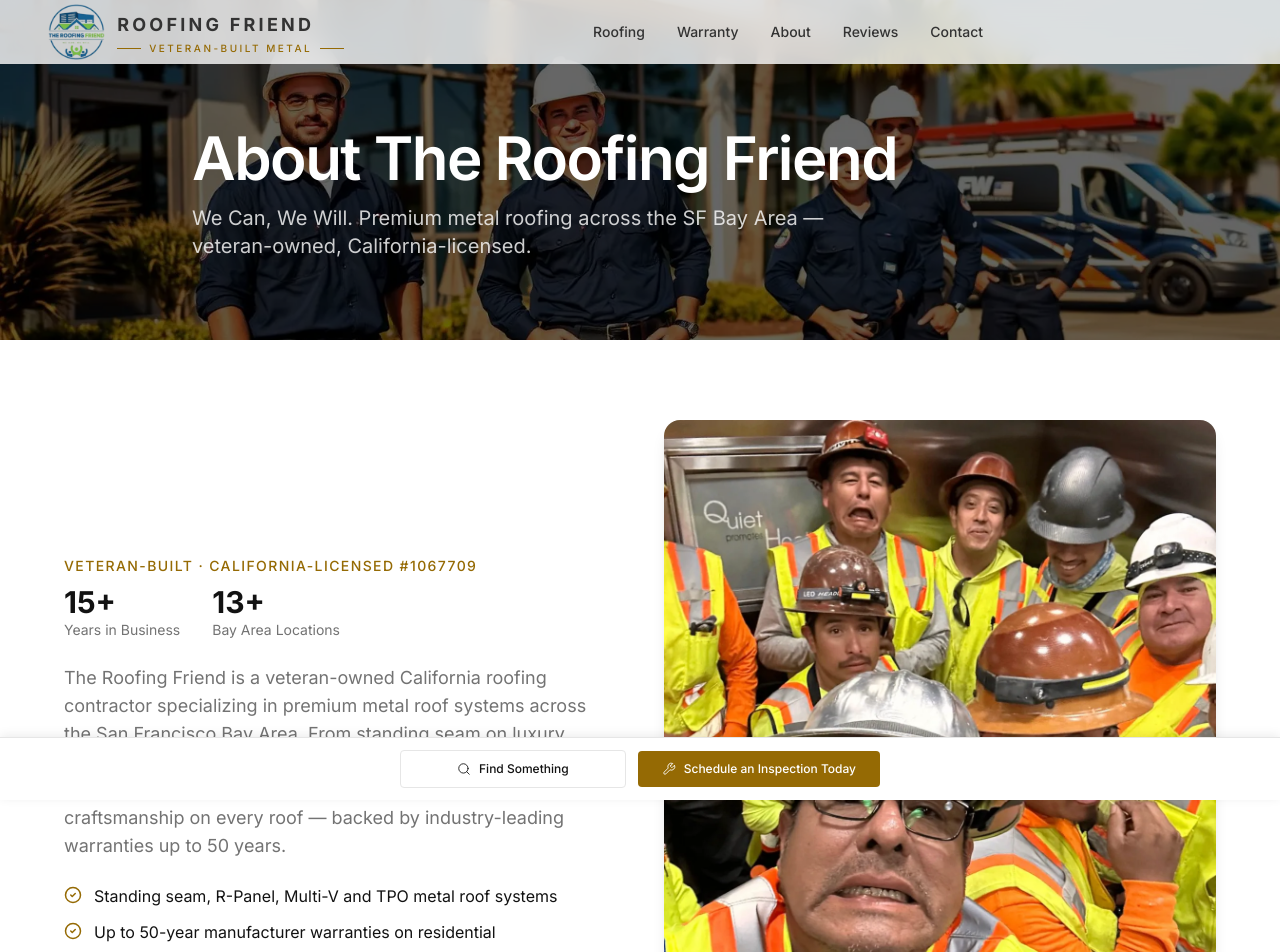
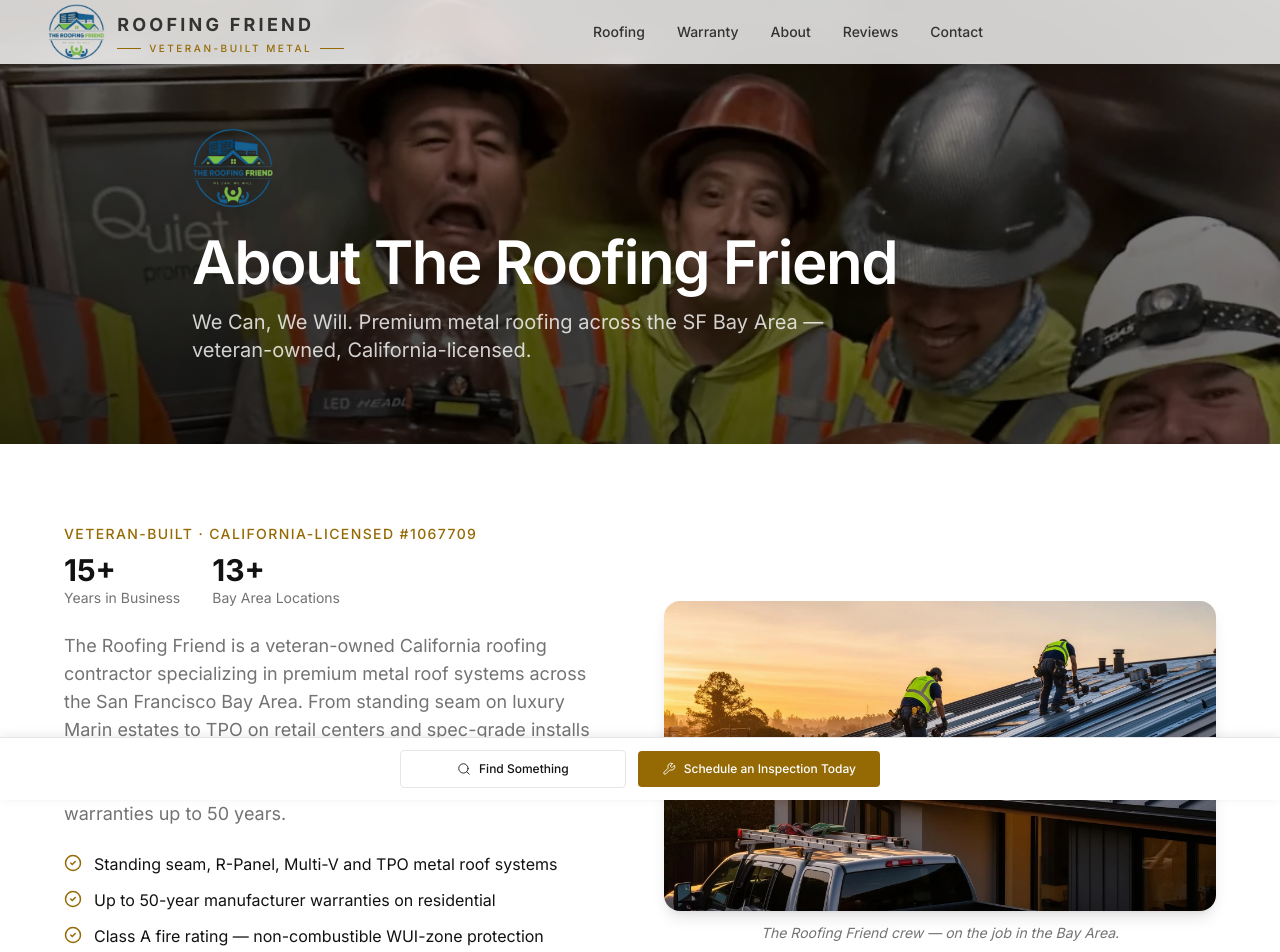
Before and after one commit to FastFix-SF/roofingfriend-public-site, a React (Vite) app: page /about in a window 1280 px wide. Shown: the top 952 px of the page. Built offline with nearby package versions, Linux system fonts and the light colour scheme; the HTML template or start-up script is replaced by a standard one.

Commit message:
Changes
Co-authored-by: FastFix-SF <175277815+FastFix-SF@users.noreply.github.com>

```diff
--- a/src/pages/About.tsx
+++ b/src/pages/About.tsx
@@ -7,10 +7,12 @@ import BottomBar from "@/components/BottomBar";
 import Footer from "@/components/Footer";
 import { cities } from "@/lib/cities-data";
 import ctaAbout from "@/assets/cta-about.jpg";
-import heroAbout from "@/assets/hero-about.jpg";
-import heroAboutWebp from "@/assets/hero-about.webp";
-import aboutCrew from "@/assets/about-crew.jpg";
-import aboutCrewWebp from "@/assets/about-crew.webp";
+import heroCrew from "@/assets/about-crew.jpg";
+import heroCrewWebp from "@/assets/about-crew.webp";
+import aboutJobsite from "@/assets/about-team-jobsite.jpg";
+import aboutJobsiteWebp from "@/assets/about-team-jobsite.webp";
+import roofingFriendLogo from "@/assets/roofing-friend-logo.png";
+import roofingFriendLogoWebp from "@/assets/roofing-friend-logo.webp";
 
 const stats = [
   { value: "500+", label: "Bay Area Roofs", sub: "Residential, commercial & government", icon: Briefcase },
@@ -34,7 +36,7 @@ const About = () => (
       <title>About | The Roofing Friend</title>
       <meta name="description" content="The Roofing Friend — veteran-owned California metal roofing contractor serving the San Francisco Bay Area with standing seam, R-Panel, Multi-V & TPO systems." />
       <link rel="canonical" href="https://theroof.info/about" />
-      <link rel="preload" as="image" href={heroAboutWebp} type="image/webp" fetchPriority="high" />
+      <link rel="preload" as="image" href={heroCrewWebp} type="image/webp" fetchPriority="high" />
       <meta property="og:title" content="About | The Roofing Friend" />
       <meta property="og:description" content="Veteran-owned California metal roofing contractor serving the San Francisco Bay Area." />
       <meta property="og:url" content="https://theroof.info/about" />
@@ -54,7 +56,15 @@ const About = () => (
     </Helmet>
 
     <Navbar />
-    <ServiceHero title="About The Roofing Friend" tagline="We Can, We Will. Premium metal roofing across the SF Bay Area — veteran-owned, California-licensed." backgroundImage={heroAbout} backgroundImageWebp={heroAboutWebp} />
+    <ServiceHero
+      title="About The Roofing Friend"
+      tagline="We Can, We Will. Premium metal roofing across the SF Bay Area — veteran-owned, California-licensed."
+      backgroundImage={heroCrew}
+      backgroundImageWebp={heroCrewWebp}
+      backgroundImageClassName="object-top"
+      overlayClassName="bg-gradient-to-tr from-black/85 via-black/60 to-black/40"
+      logo={{ src: roofingFriendLogo, webp: roofingFriendLogoWebp, alt: "The Roofing Friend logo" }}
+    />
 
     {/* Mission */}
     <section className="py-16 md:py-20 px-6 lg:px-12 bg-background">
@@ -85,14 +95,14 @@ const About = () => (
         </div>
         <figure className="lg:order-last">
           <picture>
-            <source srcSet={aboutCrewWebp} type="image/webp" />
+            <source srcSet={aboutJobsiteWebp} type="image/webp" />
             <img
-              src={aboutCrew}
-              alt="The Roofing Friend crew on a Bay Area job site"
+              src={aboutJobsite}
+              alt="The Roofing Friend crew installing a standing seam metal roof on a Bay Area home at golden hour"
               loading="lazy"
               decoding="async"
-              width={1200}
-              height={1600}
+              width={1600}
+              height={1200}
               className="w-full h-auto rounded-2xl shadow-lg object-cover"
             />
           </picture>
```
